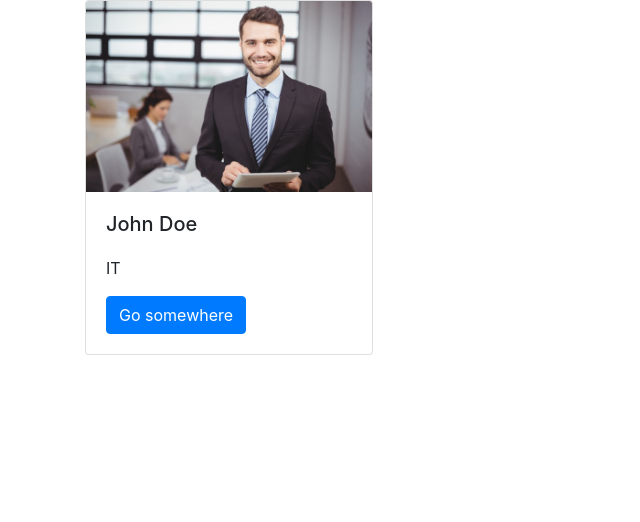
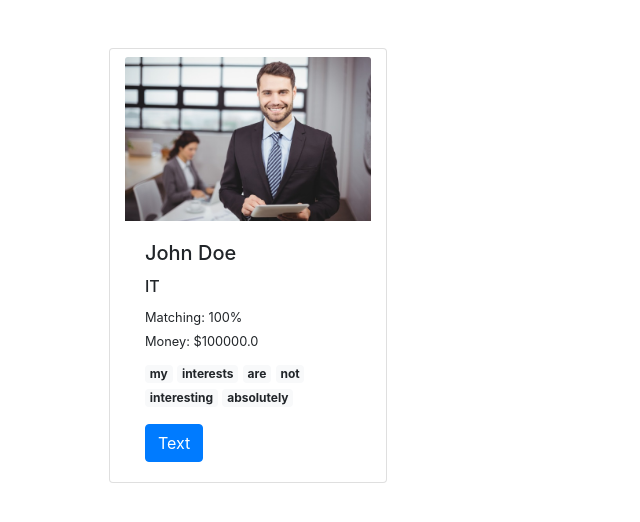
Before and after one commit to evgenii-ivanov/yohack-2020-scrapping-psychlogy, a Django app: page /search/ in a window 1280 px wide. Shown: the part 56-578 px from the top of the page, without its empty margins (0-640 px from the left). Run offline with Django 3.2, Linux system fonts and the light colour scheme; data comes from the database, SQL or seed files in the repository; both versions use the stored data as it was after the commit; some libraries are stand-ins or nearby versions.

Commit message:
Change search view

```diff
--- a/yohack/templates/yohack/search.html
+++ b/yohack/templates/yohack/search.html
@@ -1,14 +1,38 @@
 {% extends 'yohack/base.html' %}
 {% load static %}
 {% block content %}
-    {% for partner in partners %}
-    <div class="card" style="width: 18rem;">
-        <img src="{% static 'yohack/images/businessman-using-digital-tablet-while-colleague-background_107420-17056.jpg' %}" class="card-img-top" alt="...">
-        <div class="card-body">
-            <h5 class="card-title">{{ partner.user.first_name }} {{ partner.user.last_name }}</h5>
-            <p class="card-text">{{ partner.sphere }}</p>
-            <a href="#" class="btn btn-primary">Go somewhere</a>
+    <div class="container">
+        <div class="row">
+            {% for partner in partners %}
+            <div class="card mt-5 ml-4 col-lg-3 col-md-4 col-6 d-flex align-items-stretch" style="width: 18rem;">
+                <img src="{% static 'yohack/images/businessman-using-digital-tablet-while-colleague-background_107420-17056.jpg' %}" class="card-img-top mt-2" alt="...">
+                <div class="card-body">
+
+                    <h5 class="card-title">{{ partner.user.first_name }} {{ partner.user.last_name }}</h5>
+                    <h6>{{ partner.sphere }}</h6>
+                    <div class="mb-2">
+                        <div><small>Matching: 100%</small></div>
+                        <div><small>Money: ${{ partner.money }}</small></div>
+                    </div>
+                    <div class="mb-3">
+                        <span class="badge badge-light">my</span>
+                        <span class="badge badge-light">interests</span>
+                        <span class="badge badge-light">are</span>
+                        <span class="badge badge-light">not</span>
+                        <span class="badge badge-light">interesting</span>
+                        <span class="badge badge-light">absolutely</span>
+                    </div>
+
+                    <button class="btn btn-primary" data-toggle="collapse" role="button" aria-expanded="false" aria-controls="collapseExample">
+                        Text
+                    </button>
+                </div>
+            </div>
+
+
+
+            {% endfor %}
         </div>
     </div>
-    {% endfor %}
+
 {% endblock content %}
```
Also changed, not shown: db.sqlite3.
